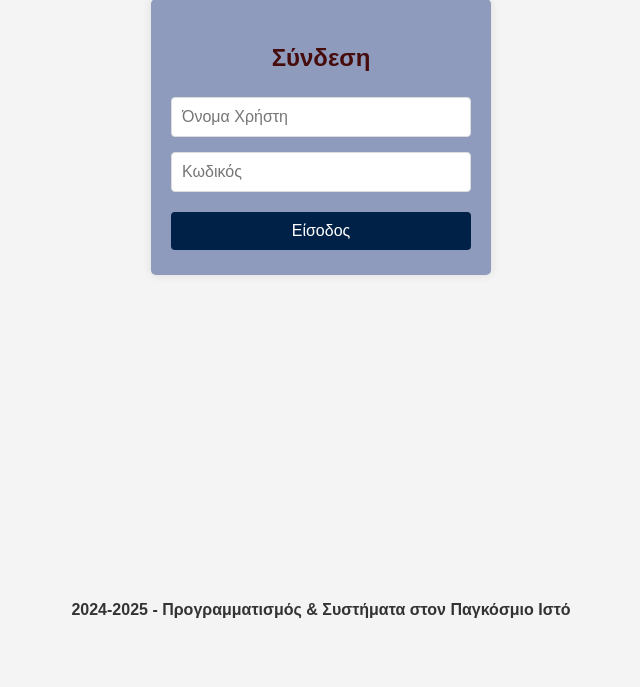
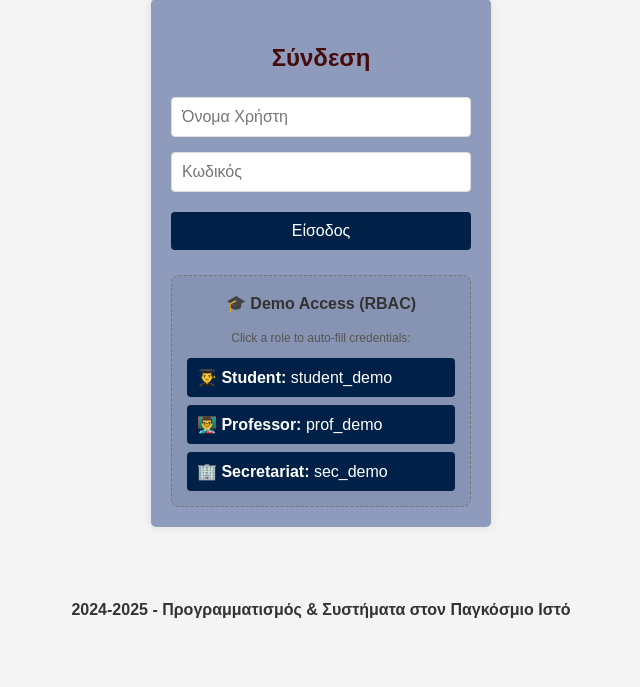
Before and after one commit to vasiliki-p/web, a PHP site: page /login.php in a window 1280 px wide. Shown: the part 161-848 px from the top of the page, without its empty margins (319-959 px from the left). Before the commit the page ends 780 px from the top, so only its background shows below. Run offline with PHP 8.4, Linux system fonts and the light colour scheme; a stand-in replaces the project's code that opens the database connection.

Commit message:
Update login.php

```diff
--- a/login.php
+++ b/login.php
@@ -34,10 +34,10 @@ include 'connection.php';
                 }
                 exit();
             } else {
-                        echo "\n\n Λανθασμένο όνομα χρήστη ή λανθασμένος κωδικός πρόσβασης";
+                echo "<div style='color: red; text-align: center; margin-top: 10px;'>Λανθασμένο όνομα χρήστη ή λανθασμένος κωδικός πρόσβασης</div>";
             }
         } else {
-                    echo "\n\n Ο χρήστης δεν υπάρχει";
+            echo "<div style='color: red; text-align: center; margin-top: 10px;'>Ο χρήστης δεν υπάρχει</div>";
         }
     }
 }
@@ -46,20 +46,77 @@ include 'connection.php';
 <!DOCTYPE html>
 <html>
     <head>
-        <title>Login</title>
+        <title>Login - Thesis Management</title>
         <link rel="stylesheet" href="style.css">
+        <style>
+            /* Extra styles for the demo accounts box */
+            .demo-box {
+                margin-top: 20px;
+                padding: 15px;
+                background-color: rgba(0, 0, 0, 0.05);
+                border: 1px dashed #777;
+                border-radius: 8px;
+                font-size: 14px;
+                text-align: left;
+            }
+            .demo-box h4 {
+                margin-top: 0;
+                margin-bottom: 10px;
+                text-align: center;
+                font-size: 16px;
+            }
+            .demo-btn {
+                display: block;
+                width: 100%;
+                margin-bottom: 8px;
+                padding: 8px;
+                background-color: #fff;
+                border: 1px solid #ccc;
+                border-radius: 4px;
+                cursor: pointer;
+                text-align: left;
+                transition: background-color 0.2s;
+            }
+            .demo-btn:hover {
+                background-color: #e9e9e9;
+            }
+        </style>
      </head>
 
     <body>
         <div class="login">
             <h2>Σύνδεση</h2>
             <form id="Login" name="Login" method="POST">
-                <input type="text" id="Όνομα Χρήστη" name="username" placeholder="Όνομα Χρήστη" required>
-                <input type="password" id="Κωδικός" name="password" placeholder="Κωδικός" required>
+                <input type="text" id="username" name="username" placeholder="Όνομα Χρήστη" required>
+                <input type="password" id="password" name="password" placeholder="Κωδικός" required>
                 <button type="submit">Είσοδος</button>
             </form>
 
+            <!-- 💡 DEMO ACCOUNTS BOX -->
+            <div class="demo-box">
+                <h4>🎓 Demo Access (RBAC)</h4>
+                <p style="text-align: center; margin-bottom: 10px; color: #555; font-size: 12px;">Click a role to auto-fill credentials:</p>
+
+                <button type="button" class="demo-btn" onclick="fillCredentials('student_demo', '1234')">
+                    👨‍🎓 <b>Student:</b> student_demo
+                </button>
+                <button type="button" class="demo-btn" onclick="fillCredentials('prof_demo', '1234')">
+                    👨‍🏫 <b>Professor:</b> prof_demo
+                </button>
+                <button type="button" class="demo-btn" style="margin-bottom: 0;" onclick="fillCredentials('sec_demo', '1234')">
+                    🏢 <b>Secretariat:</b> sec_demo
+                </button>
+            </div>
+
         </div>
         <p style="position: fixed; bottom: 0; width: 100%; text-align: center;"><b>2024-2025 - Προγραμματισμός & Συστήματα στον Παγκόσμιο Ιστό</b></p>
+
+        <!-- 💡 SCRIPT FOR AUTO-FILL -->
+        <script>
+            function fillCredentials(user, pass) {
+                document.getElementById('username').value = user;
+                document.getElementById('password').value = pass;
+            }
+        </script>
     </body>
 </html>
```
Lines whose indentation alone changed are shown as unchanged.
